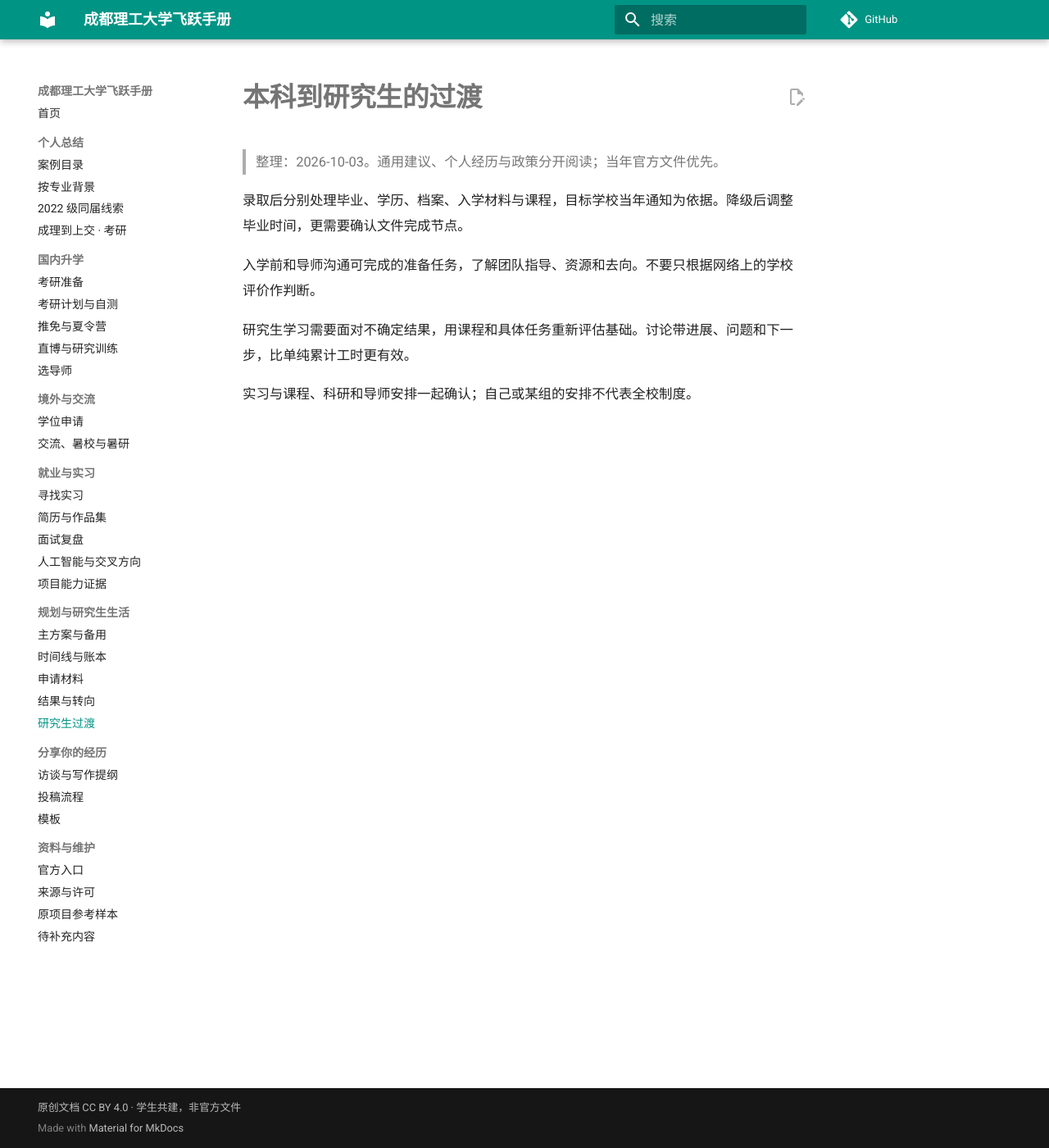
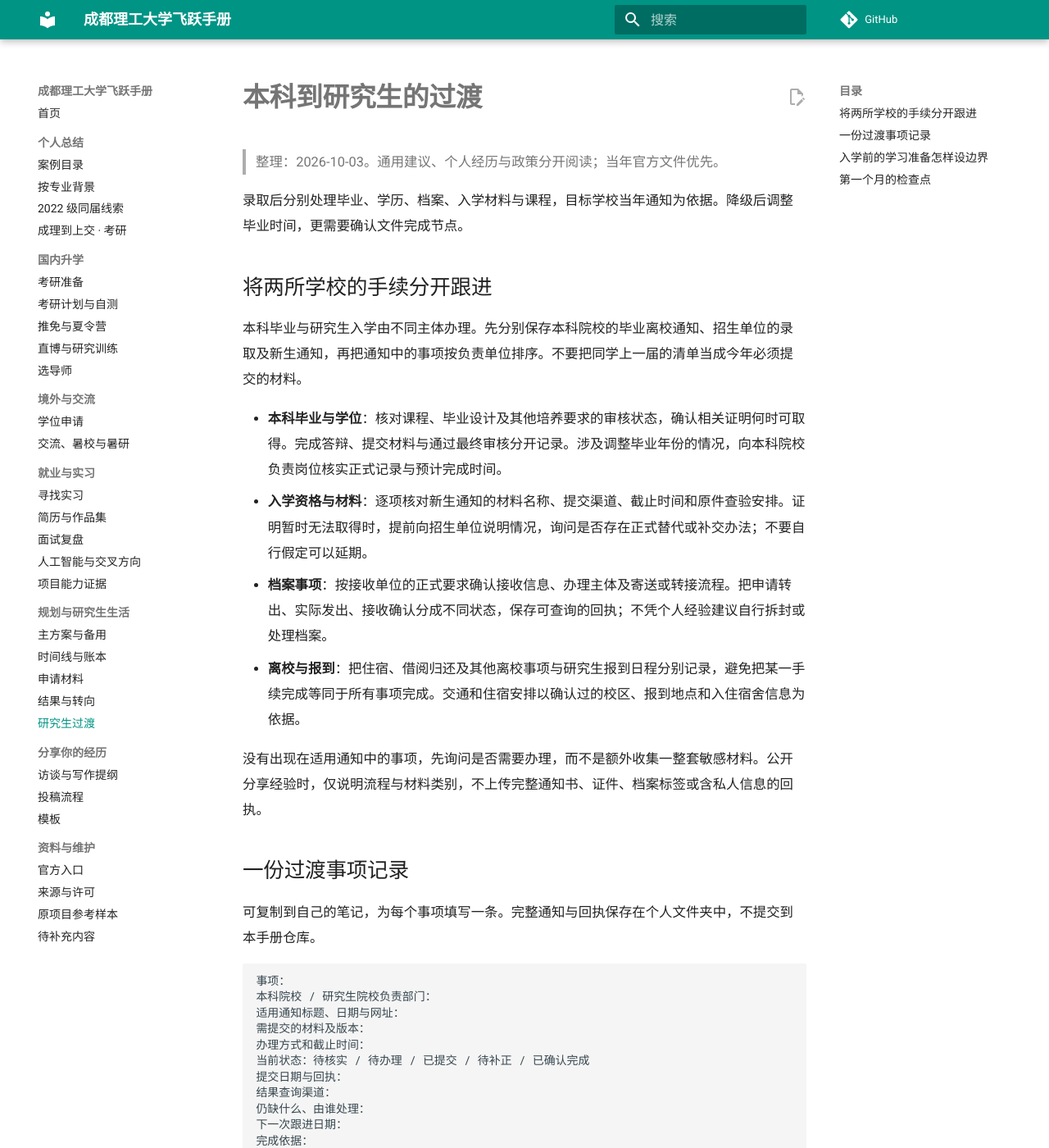
Before and after one commit to determine123/CDUT-Application, an MkDocs documentation site: the page built from docs/graduate/transition.md, in a window 1280 px wide and 1400 px high. Shown: the whole window at 82% size. Built offline with MkDocs 1.6.1 and Material for MkDocs 9.7.7, drawn with Linux system fonts in a browser that asks for light colours; comment, search, counter and statistics services are not loaded; some of the changed text lies outside the part shown.

Commit message:
docs: add graduation-to-enrollment tracking and first-month preparation

````diff
--- a/docs/graduate/transition.md
+++ b/docs/graduate/transition.md
@@ -4,7 +4,50 @@
 
 录取后分别处理毕业、学历、档案、入学材料与课程，目标学校当年通知为依据。降级后调整毕业时间，更需要确认文件完成节点。
 
+## 将两所学校的手续分开跟进
+
+本科毕业与研究生入学由不同主体办理。先分别保存本科院校的毕业离校通知、招生单位的录取及新生通知，再把通知中的事项按负责单位排序。不要把同学上一届的清单当成今年必须提交的材料。
+
+- **本科毕业与学位**：核对课程、毕业设计及其他培养要求的审核状态，确认相关证明何时可取得。完成答辩、提交材料与通过最终审核分开记录。涉及调整毕业年份的情况，向本科院校负责岗位核实正式记录与预计完成时间。
+- **入学资格与材料**：逐项核对新生通知的材料名称、提交渠道、截止时间和原件查验安排。证明暂时无法取得时，提前向招生单位说明情况，询问是否存在正式替代或补交办法；不要自行假定可以延期。
+- **档案事项**：按接收单位的正式要求确认接收信息、办理主体及寄送或转接流程。把申请转出、实际发出、接收确认分成不同状态，保存可查询的回执；不凭个人经验建议自行拆封或处理档案。
+- **离校与报到**：把住宿、借阅归还及其他离校事项与研究生报到日程分别记录，避免把某一手续完成等同于所有事项完成。交通和住宿安排以确认过的校区、报到地点和入住宿舍信息为依据。
+
+没有出现在适用通知中的事项，先询问是否需要办理，而不是额外收集一整套敏感材料。公开分享经验时，仅说明流程与材料类别，不上传完整通知书、证件、档案标签或含私人信息的回执。
+
+## 一份过渡事项记录
+
+可复制到自己的笔记，为每个事项填写一条。完整通知与回执保存在个人文件夹中，不提交到本手册仓库。
+
+```text
+事项：
+本科院校 / 研究生院校负责部门：
+适用通知标题、日期与网址：
+需提交的材料及版本：
+办理方式和截止时间：
+当前状态：待核实 / 待办理 / 已提交 / 待补正 / 已确认完成
+提交日期与回执：
+结果查询渠道：
+仍缺什么、由谁处理：
+下一次跟进日期：
+完成依据：
+```
+
+例如，档案转接记录中写“已申请转出”时，仍需按办理说明查询是否发出及是否接收；记录中写“已提交入学材料”时，仍需检查是否有审核或补正提示。若不同通知的日期或要求看起来冲突，保存两份文件并向负责部门核实，避免自行挑选较宽松的一项。
+
 入学前和导师沟通可完成的准备任务，了解团队指导、资源和去向。不要只根据网络上的学校评价作判断。
+
+## 入学前的学习准备怎样设边界
+
+先询问课程基础、阅读材料、必要工具和可完成的小任务，再决定暑期投入。把任务写成能交付的结果，例如一页文献梳理、能运行的示例或一次实验复现；说明自己的当前基础与可投入时间，避免只承诺“随时可以做”。
+
+向团队确认数据、代码和设备的使用范围。尚未获准公开的材料不放进个人公开仓库；需要付费工具、采购或大额投入时，先确认是否必要及由谁负责。暑期准备情况不能代替正式入学、资助或团队安排的确认。
+
+## 第一个月的检查点
+
+核对培养要求和选课安排，记录自己缺少的先修基础；确认团队讨论、任务反馈及资源申请的渠道。第一次汇报可按“已完成什么、证据在哪里、当前卡点、尝试过什么、希望确认哪件事、下一步计划”组织。
+
+每周保留简短进展记录，包括失败尝试和原因。一个任务连续没有进展时，带着具体复现步骤或问题向指导者求助，重新确认任务范围，不用堆积工时替代沟通。个人计划应给课程、休息和必要手续留出时间；一个团队的安排不能推广成所有研究生的日常。
 
 研究生学习需要面对不确定结果，用课程和具体任务重新评估基础。讨论带进展、问题和下一步，比单纯累计工时更有效。
 
````
